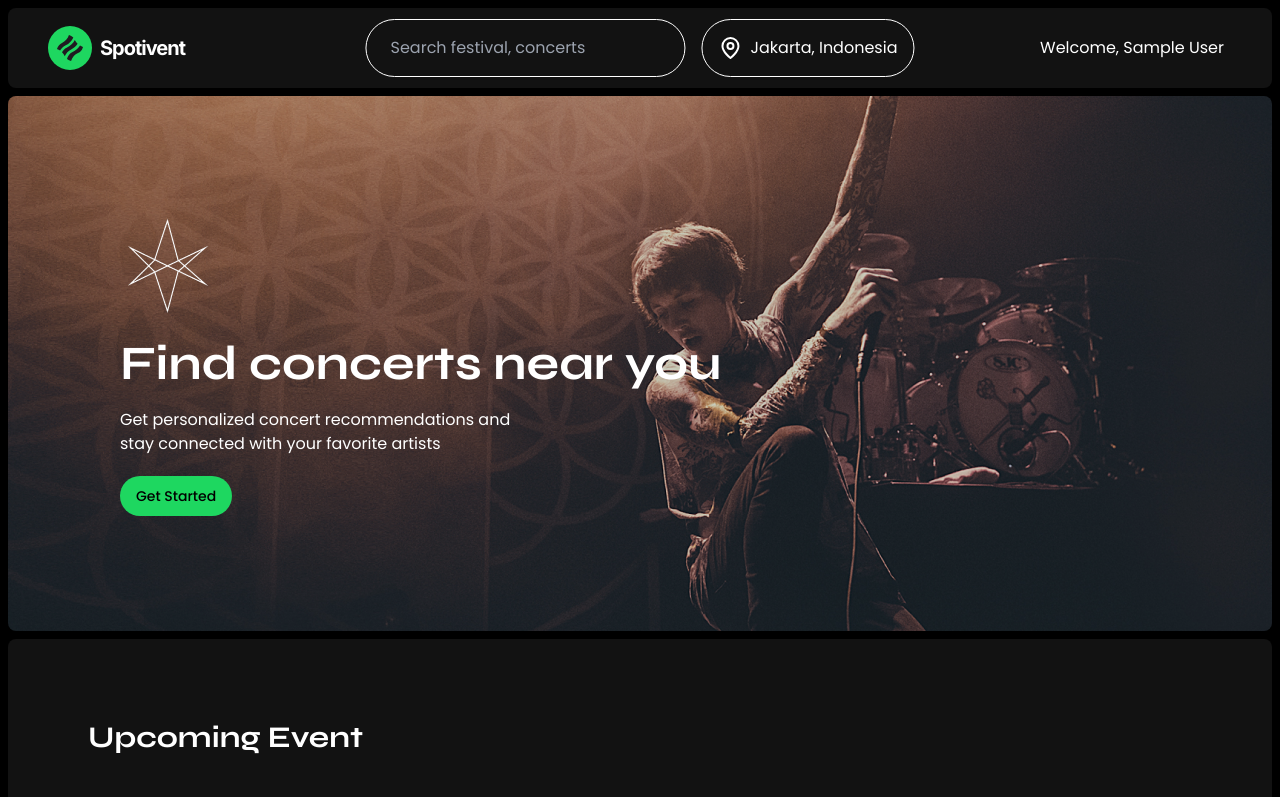
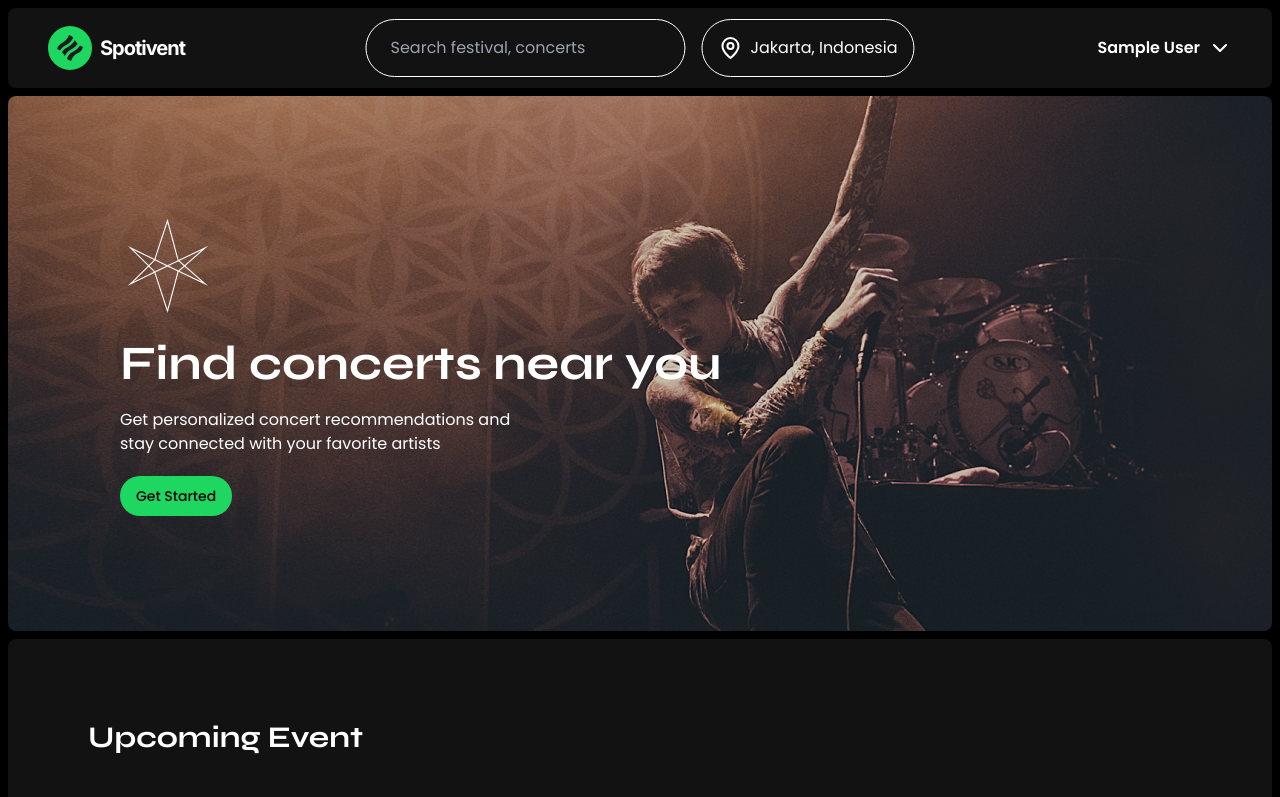
Before and after one commit to ixberg/spotivent-frontend, a Next.js app: page / in a window 1280 px wide. Shown: the top 797 px of the page. Built offline with nearby package versions, Linux system fonts and the light colour scheme; no server answers; data requests are answered from the project's data file; sample sign-in values are in the browser's storage; grey boxes are pictures that could not be loaded.

Commit message:
integration next auth & backend

```diff
--- a/package.json
+++ b/package.json
@@ -30,6 +30,7 @@
     "formik": "^2.4.6",
     "fuse.js": "^7.0.0",
     "json-server": "^1.0.0-beta.1",
+    "jsonwebtoken": "^9.0.2",
     "lodash.debounce": "^4.0.8",
     "lucide-react": "^0.396.0",
     "next": "13.5.6",
@@ -47,6 +48,7 @@
     "zod": "^3.23.8"
   },
   "devDependencies": {
+    "@types/jsonwebtoken": "^9.0.6",
     "@types/lodash": "^4.17.6",
     "@types/lodash.debounce": "^4.0.9",
     "@types/node": "^20",
--- a/src/app/auth.ts
+++ /dev/null
@@ -1,73 +0,0 @@
-import type { NextAuthOptions } from "next-auth";
-import CredentialsProvider from "next-auth/providers/credentials";
-
-const users = [
-  {
-    id: "1",
-    name: "John Organizer",
-    email: "organizer@example.com",
-    password: "password123",
-    role: "organizer",
-  },
-  {
-    id: "2",
-    name: "John Doe",
-    email: "user@example.com",
-    password: "password456",
-    role: "user",
-  },
-];
-
-export const authOptions: NextAuthOptions = {
-  providers: [
-    CredentialsProvider({
-      name: "Credentials",
-      credentials: {
-        email: { label: "Email", type: "text" },
-        password: { label: "Password", type: "password" },
-      },
-      async authorize(credentials) {
-        if (!credentials?.email || !credentials?.password) return null;
-
-        const user = users.find((user) => user.email === credentials.email);
-
-        if (user && user.password === credentials.password) {
-          return {
-            id: user.id,
-            email: user.email,
-            role: user.role,
-            name: user.name,
-          };
-        }
-
-        return null;
-      },
-    }),
-  ],
-  callbacks: {
-    async jwt({ token, user }) {
-      if (user) {
-        token.name = user.name;
-        token.id = user.id;
-        token.role = user.role;
-      }
-      return token;
-    },
-    async session({ session, token }) {
-      if (session.user) {
-        session.user.name = token.name as string;
-        session.user.id = token.id as string;
-        session.user.role = token.role as string;
-      }
-      return session;
-    },
-  },
-  pages: {
-    signIn: "/signin",
-  },
-  session: {
-    strategy: "jwt",
-    maxAge: 60,
-  },
-  secret: process.env.NEXTAUTH_SECRET,
-};
--- a/src/app/dashboard/page.tsx
+++ b/src/app/dashboard/page.tsx
@@ -2,7 +2,7 @@
 import DashboardContent from "@/components/Dashboard/home/DashboardContent";
 import { Metadata } from "next";
 import { getServerSession } from "next-auth";
-import { authOptions } from "../auth";
+import { authOptions } from "../../lib/auth";
 import { redirect } from "next/navigation";
 
 export const metadata: Metadata = {
@@ -14,7 +14,7 @@ const DashboardPage = async () => {
 
   if (!session) {
     redirect("/signin");
-  } else if (session.user.role !== "organizer") {
+  } else if (session.user.role !== "ORGANIZER") {
     redirect("/unauthorized");
   }
 
--- a/src/app/header.tsx
+++ b/src/app/header.tsx
@@ -1,13 +1,13 @@
 import React, { useState, useEffect, useMemo } from "react";
 import Image from "next/image";
 import Link from "next/link";
-import { MapPin } from "lucide-react";
+import { ChevronDown, MapPin } from "lucide-react";
 import DropDownAuth from "@/components/elements/DropDownAuth";
 import Fuse from "fuse.js";
 import { debounce } from "lodash";
 import useFetchEvents from "@/hooks/useFetchEvent";
 import SearchResults from "@/components/elements/SearchResult";
-import { useSession } from "next-auth/react";
+import { signOut, useSession } from "next-auth/react";
 import type { Session } from "next-auth";
 export interface Event {
   id: string;
@@ -92,9 +92,17 @@ const Header: React.FC = () => {
         <DropDownAuth />
         <div className="hidden lg:flex gap-4">
           {session ? (
-            <div className="flex items-center gap-2">
-              <span>Welcome, {session.user?.name || session.user?.email}</span>
-              <DropDownAuth />
+            <div
+              className="flex items-center gap-2"
+              onClick={() => signOut({ callbackUrl: "/" })}
+            >
+              <div>
+                <h1 className="font-semibold">
+                  {" "}
+                  {session.user?.name || session.user?.email}
+                </h1>
+              </div>
+              <ChevronDown />
             </div>
           ) : (
             <>
--- a/src/app/types/next-auth.d.ts
+++ b/src/app/types/next-auth.d.ts
@@ -1,21 +1,22 @@
-import type { DefaultSession } from "next-auth";
+import NextAuth from "next-auth";
 
 declare module "next-auth" {
-  interface Session {
-    user: {
-      id: string;
-      role: string;
-      name: string;
-    } & DefaultSession["user"];
+  interface User {
+    role?: string;
+    token?: string;
   }
 
-  interface User {
-    role: string;
+  interface Session {
+    user: User & {
+      role?: string;
+    };
+    accessToken?: string;
   }
 }
 
 declare module "next-auth/jwt" {
   interface JWT {
-    role: string;
+    role?: string;
+    accessToken?: string;
   }
 }
--- a/src/components/Dashboard/auth/login-form.tsx
+++ b/src/components/Dashboard/auth/login-form.tsx
@@ -48,6 +48,7 @@ const SignIn = () => {
     setSuccess("");
 
     startTransition(async () => {
+      try {
         const result = await signIn("credentials", {
           email: values.email,
           password: values.password,
@@ -58,13 +59,18 @@ const SignIn = () => {
           setError(result.error);
         } else if (result?.ok) {
           setSuccess("Logged in successfully!");
-        const res = await fetch("/api/auth/session");
-        const session = await res.json();
-        if (session.user.role === "organizer") {
+          const session = await fetch("/api/auth/session").then((res) =>
+            res.json()
+          );
+          if (session?.user?.role === "ORGANIZER") {
             router.push("/dashboard");
           } else {
             router.push("/");
           }
+        }
+      } catch (error) {
+        setError("An error occurred during sign in");
+        console.error(error);
       }
     });
   }
--- a/src/components/auth/login-form.tsx
+++ b/src/components/auth/login-form.tsx
@@ -110,7 +110,7 @@ const SignIn = () => {
             <Button
               type="submit"
               size="lg"
-              className="w-full mt-4"
+              className="w-full"
               disabled={isPanding}
             >
               Login
--- /dev/null
+++ b/src/lib/auth.ts
@@ -0,0 +1,159 @@
+// import type { NextAuthOptions } from "next-auth";
+// import CredentialsProvider from "next-auth/providers/credentials";
+
+// const users = [
+//   {
+//     id: "1",
+//     name: "John Organizer",
+//     email: "organizer@example.com",
+//     password: "password123",
+//     role: "organizer",
+//   },
+//   {
+//     id: "2",
+//     name: "John Doe",
+//     email: "user@example.com",
+//     password: "password456",
+//     role: "user",
+//   },
+// ];
+
+// export const authOptions: NextAuthOptions = {
+//   providers: [
+//     CredentialsProvider({
+//       name: "Credentials",
+//       credentials: {
+//         email: { label: "Email", type: "text" },
+//         password: { label: "Password", type: "password" },
+//       },
+//       async authorize(credentials) {
+//         if (!credentials?.email || !credentials?.password) return null;
+
+//         const user = users.find((user) => user.email === credentials.email);
+
+//         if (user && user.password === credentials.password) {
+//           return {
+//             id: user.id,
+//             email: user.email,
+//             role: user.role,
+//             name: user.name,
+//           };
+//         }
+
+//         return null;
+//       },
+//     }),
+//   ],
+//   callbacks: {
+//     async jwt({ token, user }) {
+//       if (user) {
+//         token.name = user.name;
+//         token.email
+//         token.id = user.id;
+//         token.role = user.role;
+//       }
+//       return token;
+//     },
+//     async session({ session, token }) {
+//       if (session.user) {
+//         session.user.name = token.name as string;
+//         session.user.id = token.id as string;
+//         session.user.role = token.role as string;
+//       }
+//       return session;
+//     },
+//   },
+//   pages: {
+//     signIn: "/signin",
+//   },
+//   session: {
+//     strategy: "jwt",
+//     maxAge: 60 * 60,
+//   },
+//   secret: process.env.NEXTAUTH_SECRET,
+// };
+
+//----------------------------------------------for backend intergration----------------------------------------------------//
+
+import NextAuth from "next-auth";
+import CredentialsProvider from "next-auth/providers/credentials";
+import type { NextAuthOptions, User } from "next-auth";
+import type { JWT } from "next-auth/jwt";
+import axios from "axios";
+import { cookies } from "next/headers";
+
+export const authOptions: NextAuthOptions = {
+  providers: [
+    CredentialsProvider({
+      name: "Credentials",
+      credentials: {
+        email: { label: "Email", type: "text" },
+        password: { label: "Password", type: "password" },
+      },
+      async authorize(credentials): Promise<User | null> {
+        if (!credentials?.email || !credentials?.password) {
+          return null;
+        }
+
+        try {
+          const response = await axios.post(
+            `${process.env.NEXT_PUBLIC_API_BASE_URL}/api/v1/auth/login`,
+            {
+              email: credentials.email,
+              password: credentials.password,
+            },
+            {
+              headers: {
+                "Content-Type": "application/json",
+              },
+            }
+          );
+          // console.log(response);
+          const user = response.data;
+          const useCookies = cookies();
+          useCookies.set("sid", user.token);
+
+          if (response.status === 200 && user) {
+            return {
+              id: user.id,
+              email: credentials.email,
+              role: user.role,
+              token: user.token,
+            };
+          }
+
+          return null;
+        } catch (error) {
+          console.error("Authentication error:", error);
+          return null;
+        }
+      },
+    }),
+  ],
+  callbacks: {
+    async jwt({ token, user }: { token: JWT; user?: User }): Promise<JWT> {
+      if (user) {
+        token.role = user.role;
+        token.accessToken = user.token;
+      }
+
+      return token;
+    },
+    async session({ session, token }: { session: any; token: JWT }) {
+      session.user.role = token.role;
+      session.user.accessToken = token.accessToken;
+      console.log(session);
+      return session;
+    },
+  },
+  pages: {
+    signIn: "/login",
+  },
+  secret: process.env.NEXTAUTH_SECRET,
+  session: {
+    strategy: "jwt",
+    maxAge: 60 * 60,
+  },
+};
+
+export default authOptions;
--- /dev/null
+++ b/src/lib/getServerSession.tsx
@@ -0,0 +1,6 @@
+import { getServerSession as getNextAuthServerSession } from "next-auth/next";
+import { authOptions } from "./auth";
+
+export async function getServerSession() {
+  return await getNextAuthServerSession(authOptions);
+}
```
Also changed, not shown: src/app/api/auth/[...nextauth]/route.ts (+8 -1 lines), 1 other file (tests, documents, lock files or other folders). Lines whose indentation alone changed are shown as unchanged.
